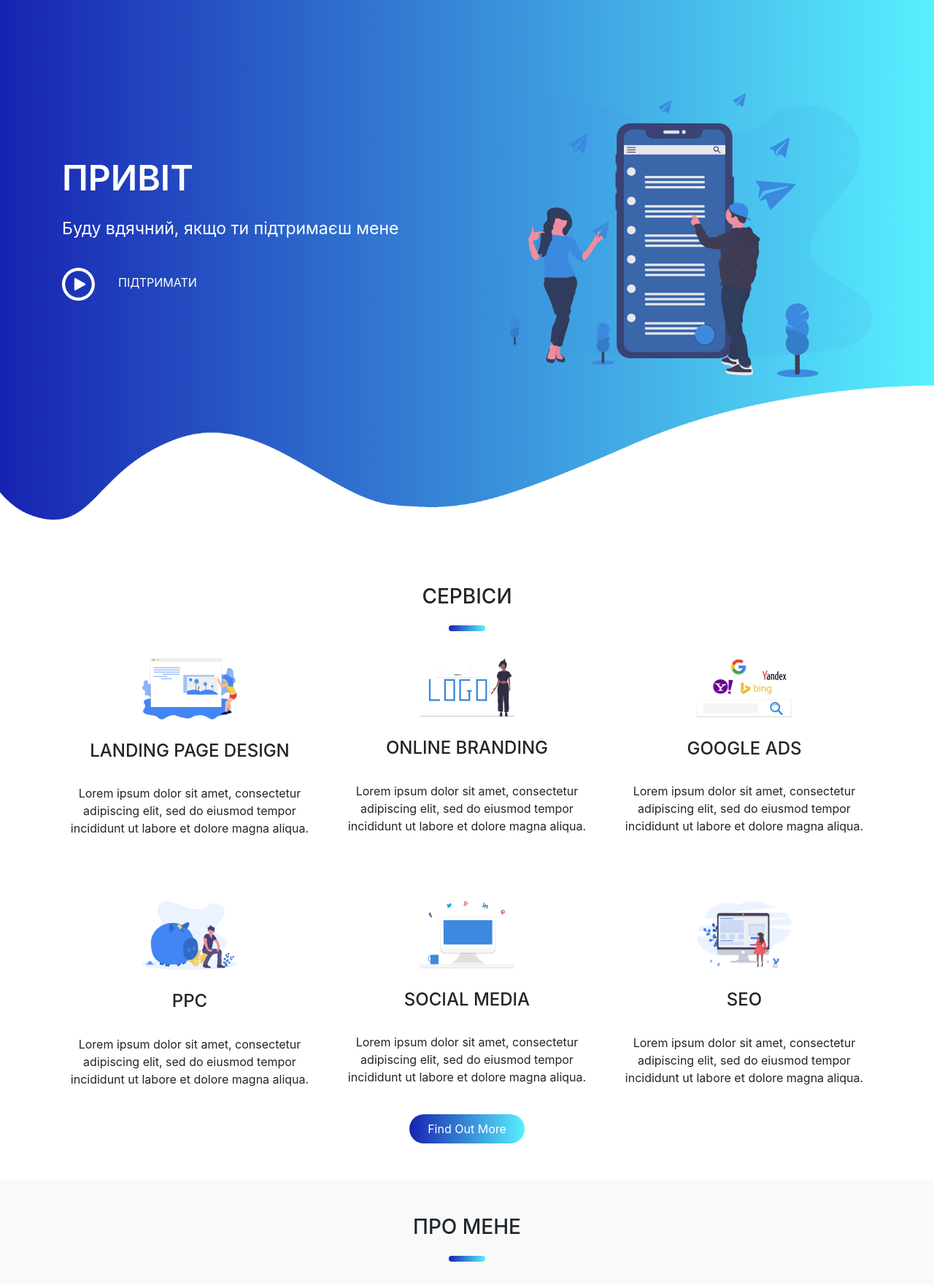
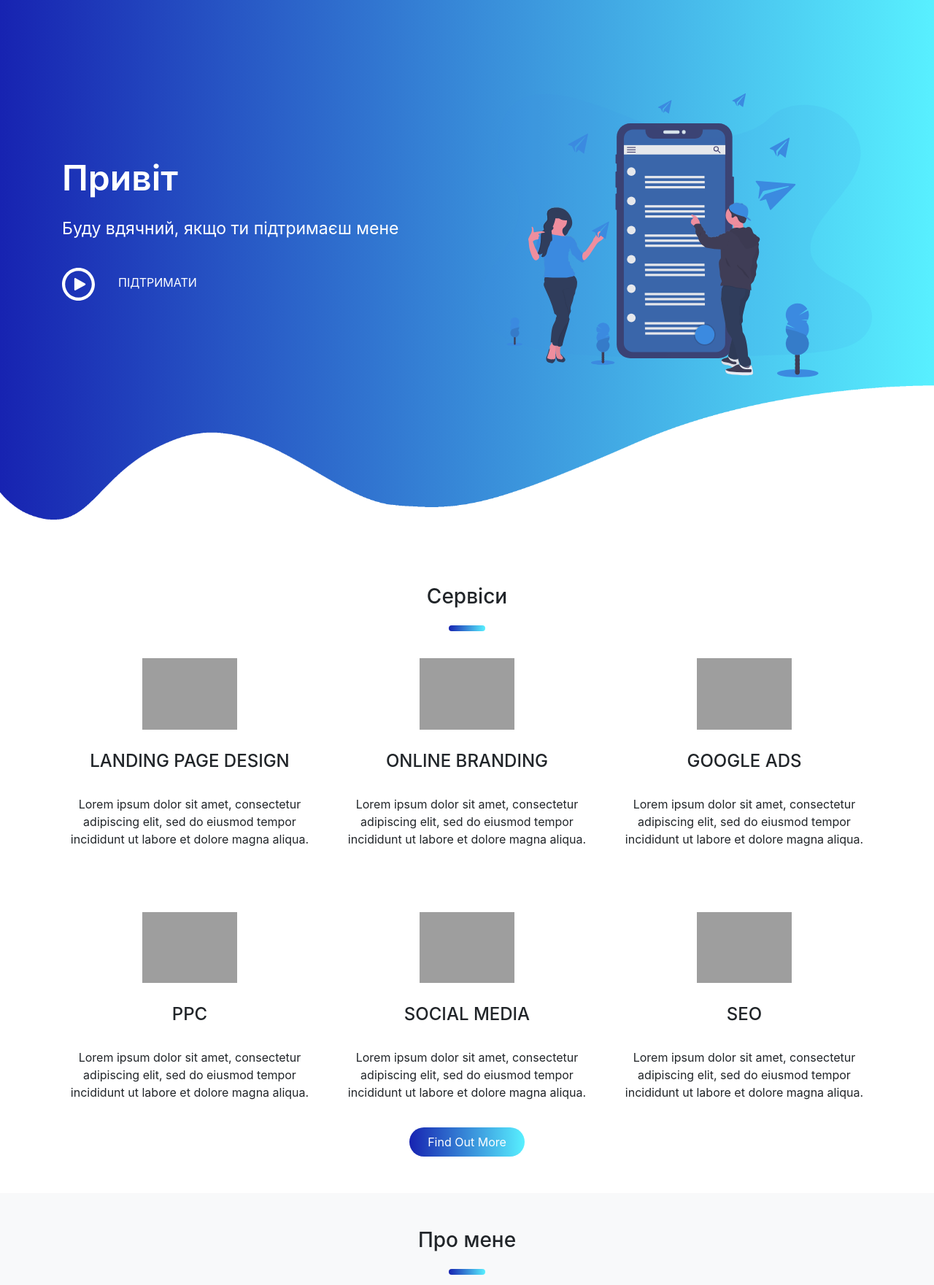
Before and after one commit to Joen777/web3, a Django app: page / in a window 1280 px wide. Shown: the part 40-1801 px from the top of the page at 73% size. Run offline with Django 3.2, Linux system fonts and the light colour scheme; data that the repository does not hold is empty; some libraries are stand-ins or nearby versions; grey boxes are pictures that could not be loaded.

Commit message:
разробка сервiси

```diff
--- a/home/templates/index.html
+++ b/home/templates/index.html
@@ -71,7 +71,7 @@
               {% endblock %}
             {% block login %}
             {% endblock %}
-            <p class="promo-title">ПРИВІТ</p>
+            <p class="promo-title">Привiт</p>
             <p class="join-title">Буду вдячний, якщо ти підтримаєш мене </p>
             <a href="https://send.monobank.ua/jar/2HF7AKq42C" class="link-play">
               <img src="{% static 'svg/play.svg' %}" alt="" class="play-btn">ПІДТРИМАТИ
@@ -89,45 +89,45 @@
     <!--- Services ---->
     <section id="services">
       <div class="container text-center">
-        <h3 class="title text-center">СЕРВІСИ</h3>
+        <h3 class="title text-center">Сeрвiси</h3>
         <div class="row text-center">
           <div class="col-md-4 services">
-            <img src="{% static 'svg/undraw_website_setup_5hr2.svg' %}" class="service-img"   alt="">
+            <img src="{% static 'svg/coding.svg' %}" class="service-img"   alt="">
             <h4>Landing Page Design</h4>
             <p>Lorem ipsum dolor sit amet, consectetur adipiscing elit,
               sed do eiusmod tempor incididunt ut labore et dolore magna aliqua.
             </p>
           </div>
           <div class="col-md-4 services">
-            <img src="{% static 'svg/branding.svg' %}" class="service-img"   alt="">
+            <img src="{% static 'svg/mysql.svg' %}" class="service-img"   alt="">
             <h4>Online  Branding</h4>
             <p>Lorem ipsum dolor sit amet, consectetur adipiscing elit,
               sed do eiusmod tempor incididunt ut labore et dolore magna aliqua.
             </p>
           </div>
           <div class="col-md-4 services">
-            <img src="{% static 'svg/ads.svg' %}" class="service-img"   alt="">
+            <img src="{% static 'svg/docker.svg' %}" class="service-img"   alt="">
             <h4>Google Ads</h4>
             <p>Lorem ipsum dolor sit amet, consectetur adipiscing elit,
               sed do eiusmod tempor incididunt ut labore et dolore magna aliqua.
             </p>
           </div>
           <div class="col-md-4 services">
-            <img src="{% static 'svg/undraw_Savings_dwkw.svg' %}" class="service-img"   alt="">
+            <img src="{% static 'svg/flask.svg' %}" class="service-img"   alt="">
             <h4>PPC</h4>
             <p>Lorem ipsum dolor sit amet, consectetur adipiscing elit,
               sed do eiusmod tempor incididunt ut labore et dolore magna aliqua.
             </p>
           </div>
           <div class="col-md-4 services">
-            <img src="{% static 'svg/social.svg' %}" class="service-img"   alt="">
+            <img src="{% static 'svg/python.svg' %}" class="service-img"   alt="">
             <h4>Social Media</h4>
             <p>Lorem ipsum dolor sit amet, consectetur adipiscing elit,
               sed do eiusmod tempor incididunt ut labore et dolore magna aliqua.
             </p>
           </div>
           <div class="col-md-4 services">
-          <img src="{% static 'svg/undraw_wireframing_nxyi.svg' %}" class="service-img"   alt="">
+          <img src="{% static 'svg/django.svg' %}" class="service-img"   alt="">
             <h4>SEO</h4>
             <p>Lorem ipsum dolor sit amet, consectetur adipiscing elit,
               sed do eiusmod tempor incididunt ut labore et dolore magna aliqua.
@@ -140,11 +140,12 @@
     <!--- About Section ------>
     <section id="about">
       <div class="container">
-        <h3 class="title text-center">ПРО МЕНЕ</h3>
+        <h3 class="title text-center">Про мене</h3>
         <div class="row">
           <div class="col-md-6 about">
             <p class="about-title">Мене звати Макс і я програміст початківець. Що вивчаю?</p>
             <ul>
+              <li>- Python</li>
               <li>- Aiogram (Створення телеграмм ботiв)</li>
               <li>- Django (Ствоерння Backend сайтiв)</li>
               <li>- Flask (Створення Backend сайтiв) </li>
@@ -153,6 +154,7 @@
                     <li>- GitHub </li>
                 </a>
               <li>- Docker</li>
+
             </ul>
           </div>
             <div class="col-md-6">
@@ -164,7 +166,7 @@
     <!---  Testimonials Section  --->
         <section id="testimonials">
           <div class="container">
-            <h3 class="text-center">КОМЕНТАРІ</h3>
+            <h3 class="text-center">Вiдгук</h3>
           {% csrf_token %}
           <h6 class="text-center">
             <form method="POST"class="btn btn-primary" action="create/">
--- a/home/views.py
+++ b/home/views.py
@@ -19,7 +19,7 @@ def create(request): #коментарии
     return HttpResponseRedirect("/")
 
 @csrf_protect
-def Feet_mail(request):
+def Feet_mail(request):#Обратный звязок
     if request.method == 'POST':
         mail = Feedback()
         mail.feed_email = request.POST.get("feed_email")
```
